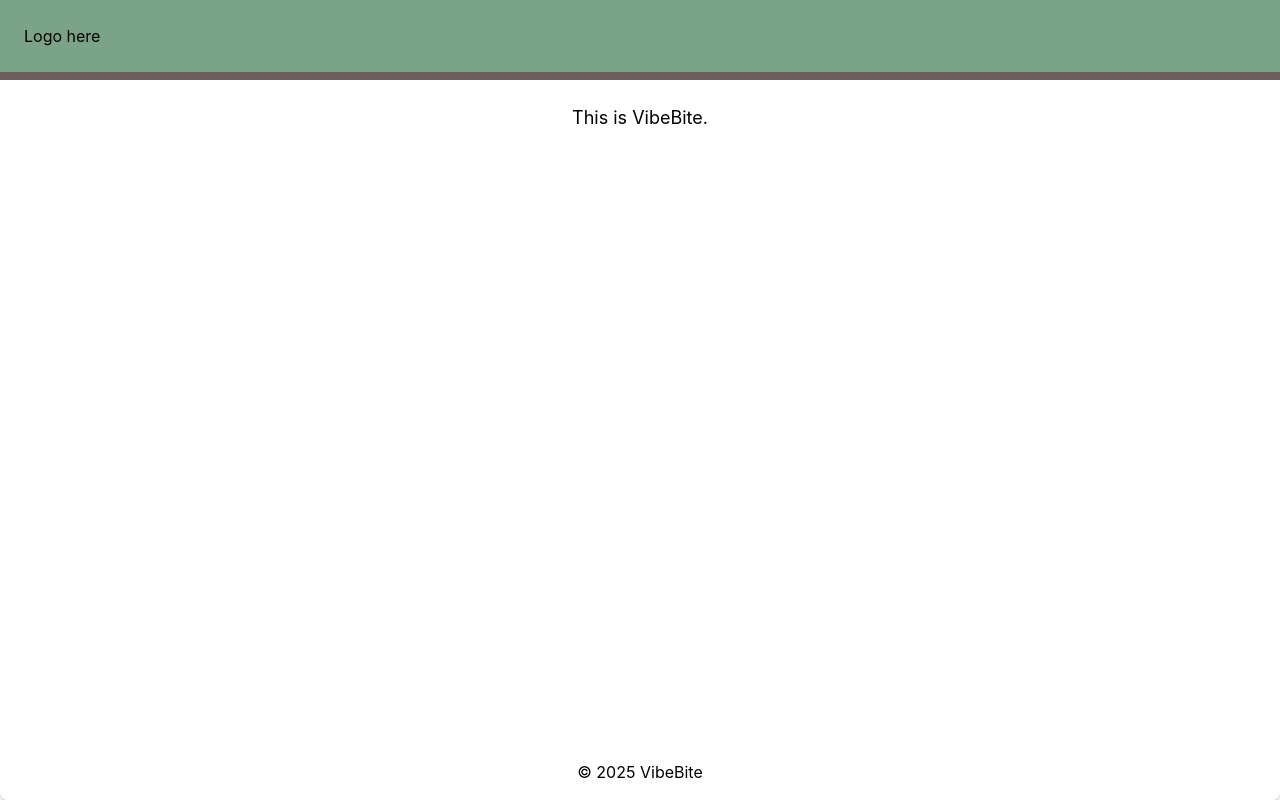
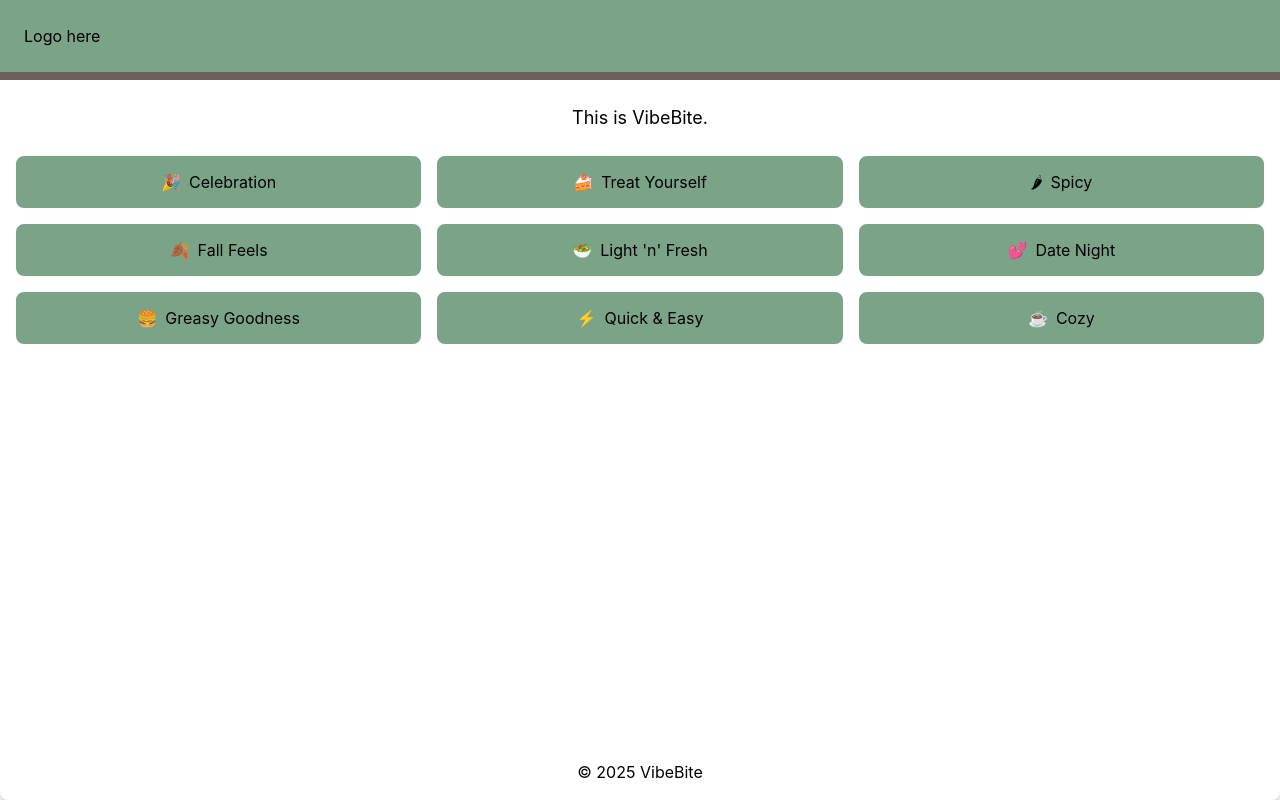
Before and after one commit to samhitha48/VibeBite, a React (Vite) app: page / in a window 1280 px wide. Built offline with nearby package versions, Linux system fonts and the light colour scheme.

Commit message:
Add checkbox and start on Filter

```diff
--- a/src/App.jsx
+++ b/src/App.jsx
@@ -1,3 +1,5 @@
+import { Filter } from "./components/Filter/Filter";
+
 const features = [
   {
     title: "Curated Playlists",
@@ -27,6 +29,7 @@ export default function App() {
         </header>
         <div className="flex-1 space-y-6 text-center py-6">
           <p className="mx-auto max-w-2xl text-lg">This is VibeBite.</p>
+          <Filter />
         </div>
         <footer className="flex justify-center py-4">
           &copy; {currentYear} VibeBite
--- /dev/null
+++ b/src/components/Checkbox/Checkbox.jsx
@@ -0,0 +1,25 @@
+const Checkbox = ({ name, description, emoji, callback }) => {
+  return (
+    <div className="relative">
+      <input
+        type="checkbox"
+        name={name}
+        id={name}
+        className="peer sr-only"
+        onChange={() => callback(name)}
+      />
+      <label
+        htmlFor={name}
+        className="flex items-center justify-center gap-2 px-4 py-3 border-2 border-primary-500 bg-primary-500 rounded-lg cursor-pointer transition-all hover:bg-primary-600 hover:bg-primary-800 peer-checked:bg-primary-800 peer-checked:border-primary-800 peer-checked:text-white"
+      >
+        <span>{emoji}</span>
+        <span>{name}</span>
+      </label>
+      <p className="text-sm text-center md:hidden md:peer-checked:block">
+        {description}
+      </p>
+    </div>
+  );
+};
+
+export { Checkbox };
--- /dev/null
+++ b/src/components/Filter/Filter.jsx
@@ -0,0 +1,79 @@
+import { useState } from "react";
+import { Checkbox } from "../Checkbox/Checkbox";
+
+const Filter = () => {
+  const [moods, setMoods] = useState([]);
+
+  const handleMood = (mood) => {
+    setMoods((prev) =>
+      prev.includes(mood) ? prev.filter((m) => m !== mood) : [...prev, mood]
+    );
+  };
+  const moodList = [
+    {
+      name: "Celebration",
+      description: "Big wins, birthdays, or nights worth toasting.",
+      emoji: "🎉",
+    },
+    {
+      name: "Treat Yourself",
+      description: "Decadent desserts, cocktails, or fine dining indulgence.",
+      emoji: "🍰",
+    },
+    {
+      name: "Spicy",
+      description: "Turn up the heat - bold flavors and fiery dishes.",
+      emoji: "️🌶",
+    },
+    {
+      name: "Fall Feels",
+      description: "Warm flavors, comfort dishes, pumpkin everything.",
+      emoji: "🍂",
+    },
+    {
+      name: "Light 'n' Fresh",
+      description: "Salads, wraps, smoothies. Something crisp and clean.",
+      emoji: "🥗",
+    },
+    {
+      name: "Date Night",
+      description: "Romantic ambiance, good wine, and shared plates.",
+      emoji: "💕",
+    },
+    {
+      name: "Greasy Goodness",
+      description: "Burgers, fries, and all the cheat-day eats.",
+      emoji: "🍔",
+    },
+    {
+      name: "Quick & Easy",
+      description: "Fast, easy, and satisfying when you’re on the go.",
+      emoji: "⚡",
+    },
+    {
+      name: "Cozy",
+      description: "Warm soups, comfort food, and chill café vibes.",
+      emoji: "☕",
+    },
+  ];
+
+  console.log(moodList);
+  console.log("mood", moods);
+  return (
+    <div className="grid grid-cols-1 md:grid-cols-3 gap-4 mx-4">
+      {moodList.map((item) => {
+        return (
+          <Checkbox
+            key={item.name}
+            name={item.name}
+            description={item.description}
+            emoji={item.emoji}
+            callback={handleMood}
+          />
+        );
+      })}
+    </div>
+  );
+};
+
+export { Filter };
```
